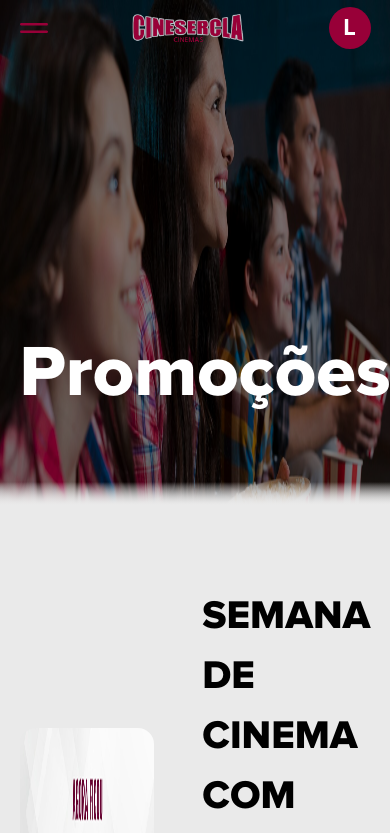
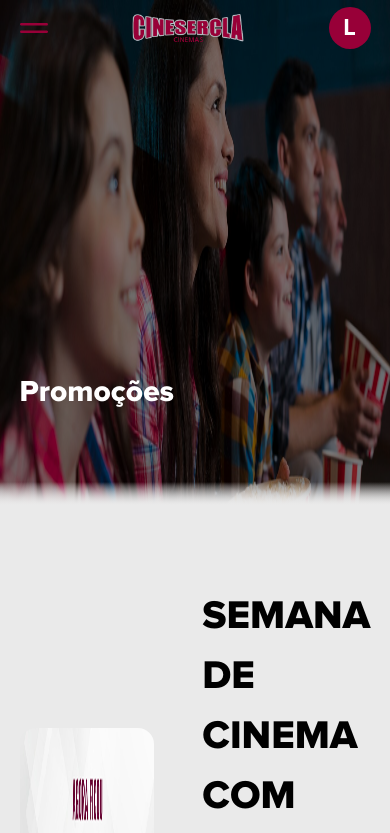
Before and after one commit to martins87/cinesercla-site, a Next.js app: page /promocoes in a window 390 px wide. Shown: the top 833 px of the page. Built offline with nearby package versions, Linux system fonts and the light colour scheme.

Commit message:
edit image container styling

```diff
--- a/app/components/ui/BgImageContainer.tsx
+++ b/app/components/ui/BgImageContainer.tsx
@@ -22,13 +22,21 @@ const BgImageContainer: FC<BgImageContainerProps> = ({
       <DarkerBackground>
         <Image className="w-screen h-screen" src={img} alt="Image" />
         <div className="absolute bottom-24 left-[5%] sm:left-[2.5%] lg:left-[10%] xl:left-[12.5%] z-20">
-          <Typography className="text-7xl" font="proxima-nova" weight="800">
+          <Typography
+            className="text-3xl md:text-5xl tablet:text-7xl"
+            font="proxima-nova"
+            weight="800"
+          >
             {title}
           </Typography>
         </div>
         {subtitle && (
-          <div className="absolute bottom-14 left-[5%] sm:left-[2.5%] lg:left-[10%] xl:left-[12.5%] z-20">
-            <Typography className="text-2xl" font="proxima-nova" weight="400">
+          <div className="absolute bottom-12 left-[5%] sm:left-[2.5%] lg:left-[10%] xl:left-[12.5%] z-20">
+            <Typography
+              className="text-base md:text-xl tablet:text-2xl"
+              font="proxima-nova"
+              weight="400"
+            >
               {subtitle}
             </Typography>
           </div>
```
